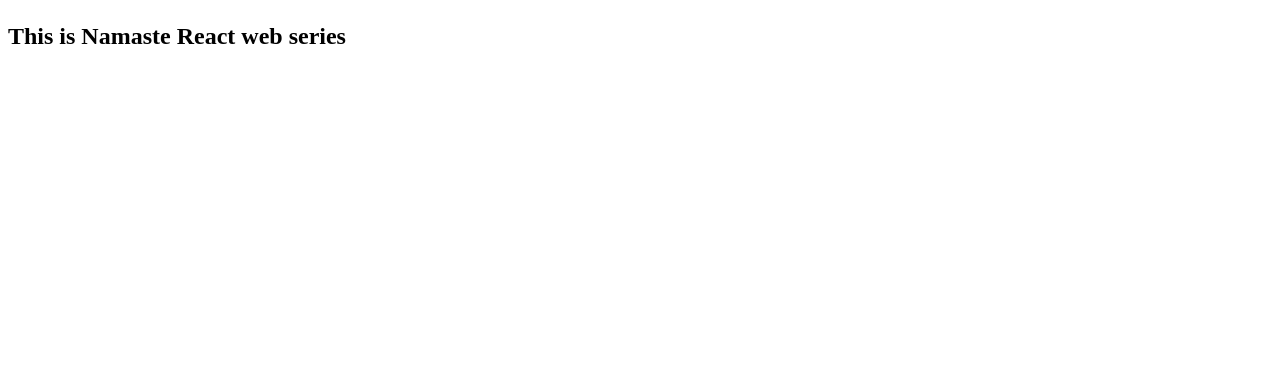
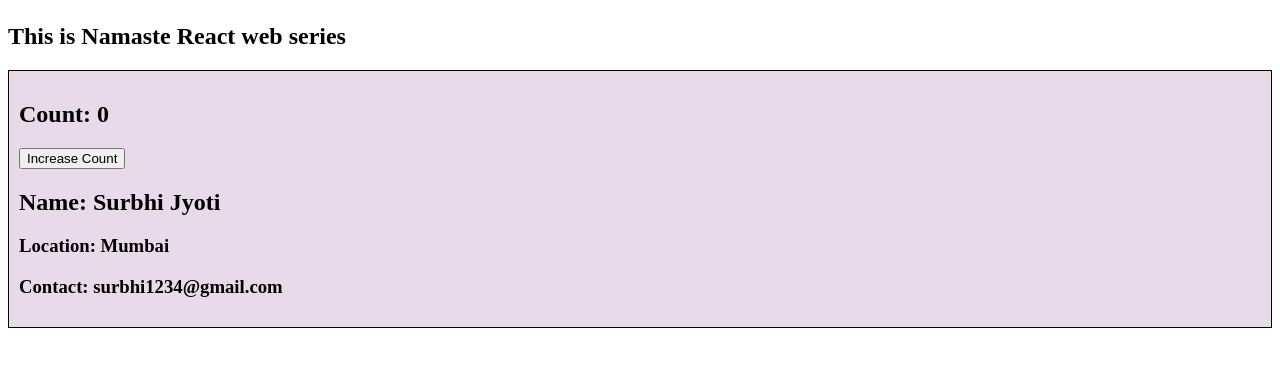
Before and after one commit to gungun12343/namaste-react, a React (Vite) app: page /about in a window 1280 px wide. Shown: the part 175-542 px from the top of the page. Built offline with nearby package versions, Linux system fonts and the light colour scheme.

Commit message:
class based components

```diff
--- a/index.css
+++ b/index.css
@@ -233,11 +233,13 @@
     color: rgba(0, 0, 0, 0.884);
     font-weight: 800;
 }
+
 .item h4 {
     margin: 0;
     color: rgba(0, 0, 0, 0.884);
     font-weight: 800;
 }
+
 .left {
     width: 70%;
     word-wrap: break-word;
@@ -246,3 +248,9 @@
 .left p {
     opacity: 0.8;
 }
+
+.user-card {
+    border: 1px solid black;
+    padding: 10px;
+    background-color: rgba(216, 191, 216, 0.568);
+}
--- a/src/App.js
+++ b/src/App.js
@@ -3,7 +3,7 @@
 import Header from "./components/Header";
 import Body from "./components/Body";
 import { createBrowserRouter, RouterProvider, Outlet } from "react-router-dom";
-import { About } from "./components/About";
+import  About from "./components/About";
 import { Contact } from "./components/Contact";
 import { Error } from "./components/Error";
 import RestaurantMenu from "./components/RestaurantMenu";
--- a/src/components/About.js
+++ b/src/components/About.js
@@ -1,8 +1,35 @@
-export const About = () => {
+import User from "./User";
+import UserClass from "./UserClass";
+import React from "react";
+
+// export const About = () => {
+//     return (
+//         <div>
+//             <h1>ABOUT</h1>
+//             <h2>This is Namaste React web series</h2>
+//             <UserClass name="Surbhi Jyoti" location="Mumbai" />
+//         </div>
+//     )
+// }
+
+class About extends React.Component {
+    constructor(props) {
+        super(props);
+    }
+
+    componentDidMount() {
+
+    }
+
+    render() {
         return (
             <div>
                 <h1>ABOUT</h1>
                 <h2>This is Namaste React web series</h2>
+                <UserClass name="Surbhi Jyoti" location="Mumbai" />
             </div>
         )
     }
+}
+
+export default About;
--- /dev/null
+++ b/src/components/User.js
@@ -0,0 +1,16 @@
+import { useState } from "react";
+
+const User = ({name}) => {
+    const [count, setCount] = useState(0);
+
+    return (
+        <div className="user-card">
+            <h2>Count: {count} </h2>
+            <h2>Name: {name}</h2>
+            <h3>Location: Indore</h3>
+            <h3>Contact: gungunk45@gmail.com</h3>
+        </div>
+    )
+}
+
+export default User;
--- /dev/null
+++ b/src/components/UserClass.js
@@ -0,0 +1,31 @@
+import React from "react"
+
+class UserClass extends React.Component {
+    constructor(props) {
+        super(props);
+        this.state = {
+            count: 0,
+        }
+    }
+
+    render() {
+        const {name, location} = this.props;
+        const {count} = this.state;
+
+        return (
+            <div className="user-card">
+                <h2>Count: {count} </h2>
+                <button onClick={() => {
+                    this.setState({
+                        count: this.state.count + 1,
+                    });
+                }} >Increase Count</button>
+                <h2>Name: {name}</h2>
+                <h3>Location: {location} </h3>
+                <h3>Contact: surbhi1234@gmail.com</h3>
+            </div>
+        )
+    }
+}
+
+export default UserClass;
```
Lines whose indentation alone changed are shown as unchanged.
